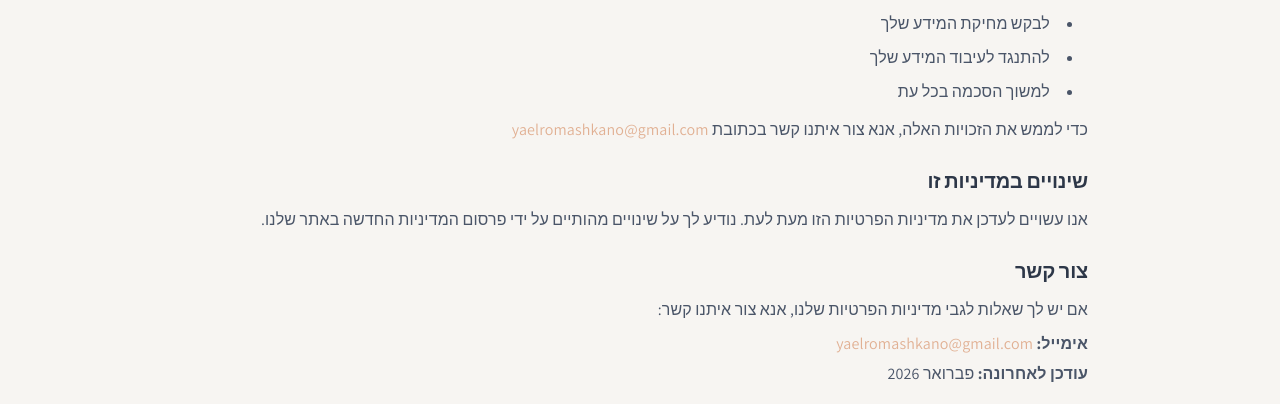
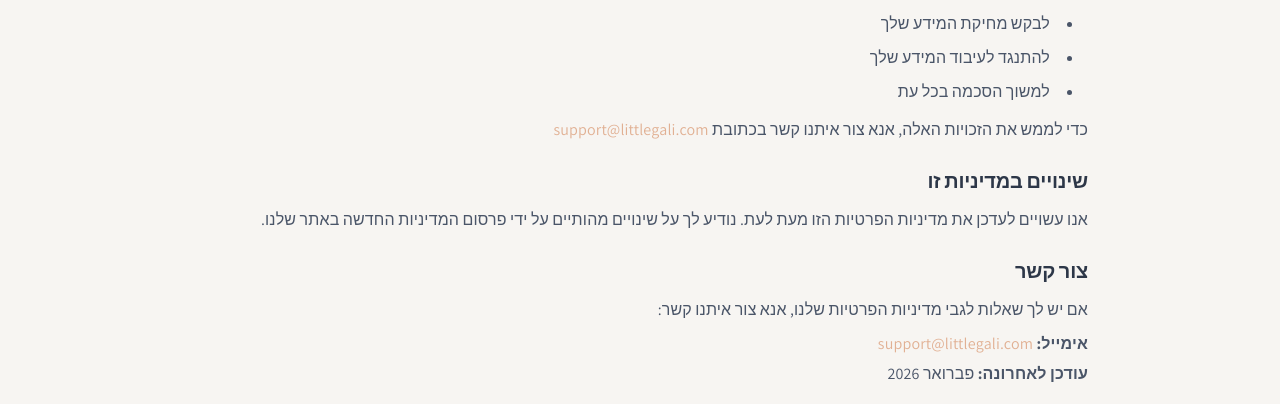
Before and after one commit to yawel-wel/little-gali, a Next.js app: page /privacy in a window 1280 px wide. Shown: the part 1364-1768 px from the top of the page. Built offline with nearby package versions, Linux system fonts and the light colour scheme; no server answers.

Commit message:
change the email to the new support email

```diff
--- a/src/app/privacy/page.tsx
+++ b/src/app/privacy/page.tsx
@@ -152,10 +152,10 @@ export default function PrivacyPage() {
                       <p className="mt-3">
                         כדי לממש את הזכויות האלה, אנא צור איתנו קשר בכתובת{" "}
                         <a
-                          href="mailto:yaelromashkano@gmail.com"
+                          href="mailto:support@littlegali.com"
                           className="text-primary-orange hover:underline"
                         >
-                          yaelromashkano@gmail.com
+                          support@littlegali.com
                         </a>
                       </p>
                     </section>
@@ -182,10 +182,10 @@ export default function PrivacyPage() {
                       <p className="mt-2">
                         <strong>אימייל:</strong>{" "}
                         <a
-                          href="mailto:yaelromashkano@gmail.com"
+                          href="mailto:support@littlegali.com"
                           className="text-primary-orange hover:underline"
                         >
-                          yaelromashkano@gmail.com
+                          support@littlegali.com
                         </a>
                       </p>
                       <p className="mt-1">
@@ -319,10 +319,10 @@ export default function PrivacyPage() {
                       <p className="mt-3">
                         To exercise these rights, please contact us at{" "}
                         <a
-                          href="mailto:yaelromashkano@gmail.com"
+                          href="mailto:support@littlegali.com"
                           className="text-primary-orange hover:underline"
                         >
-                          yaelromashkano@gmail.com
+                          support@littlegali.com
                         </a>
                       </p>
                     </section>
@@ -349,10 +349,10 @@ export default function PrivacyPage() {
                   <p className="mt-2">
                         <strong>Email:</strong>{" "}
                     <a
-                          href="mailto:yaelromashkano@gmail.com"
+                          href="mailto:support@littlegali.com"
                           className="text-primary-orange hover:underline"
                     >
-                          yaelromashkano@gmail.com
+                          support@littlegali.com
                     </a>
                   </p>
                       <p className="mt-1">
--- a/src/app/terms/page.tsx
+++ b/src/app/terms/page.tsx
@@ -180,10 +180,10 @@ function TermsPageContent() {
                   <p className="mt-2">
                     📧{" "}
                     <a
-                      href="mailto:yaelromashkano@gmail.com"
+                      href="mailto:support@littlegali.com"
                       className="text-primary-orange hover:text-primary-orange/80 underline"
                     >
-                      yaelromashkano@gmail.com
+                      support@littlegali.com
                     </a>
                   </p>
                 </div>
```
